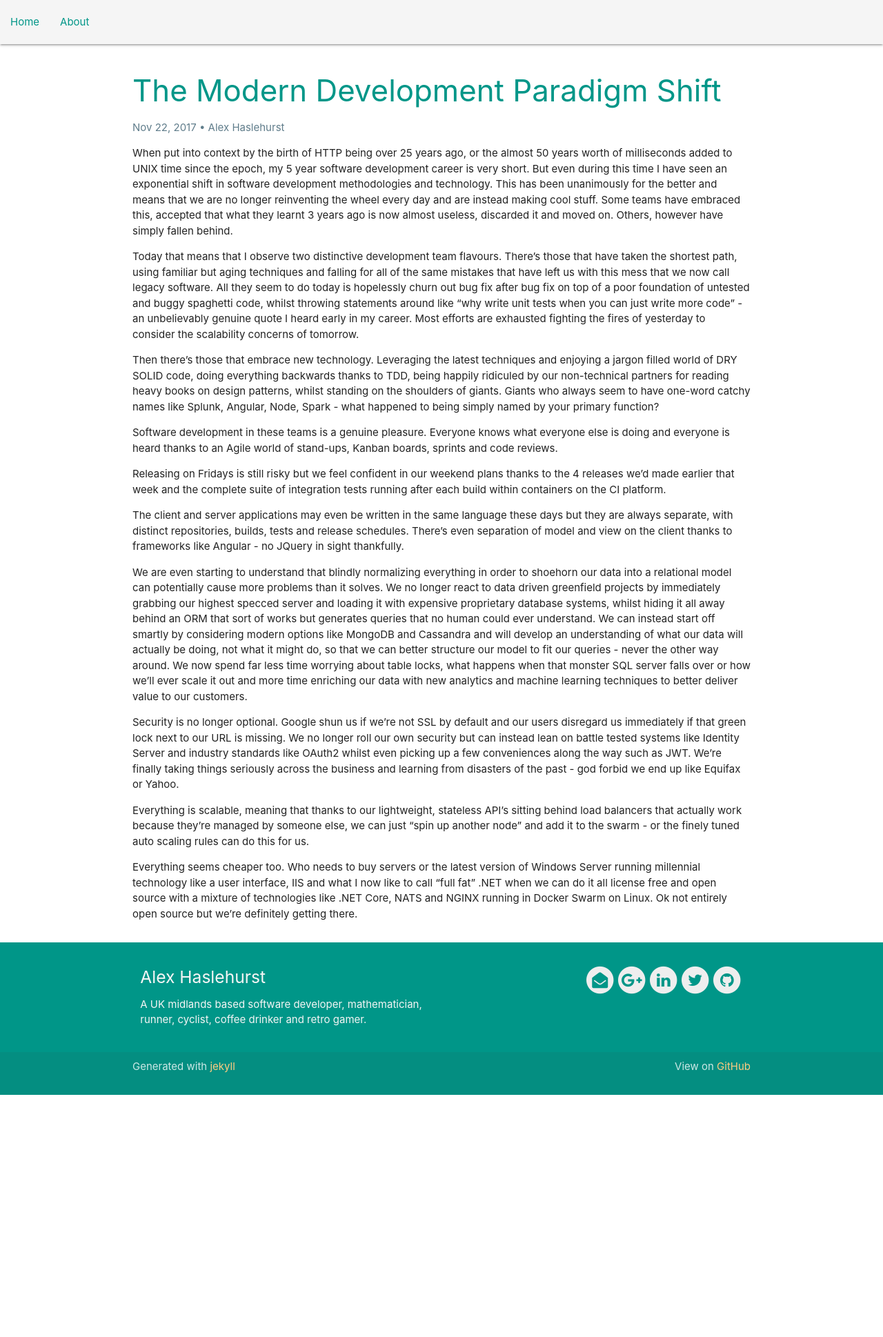
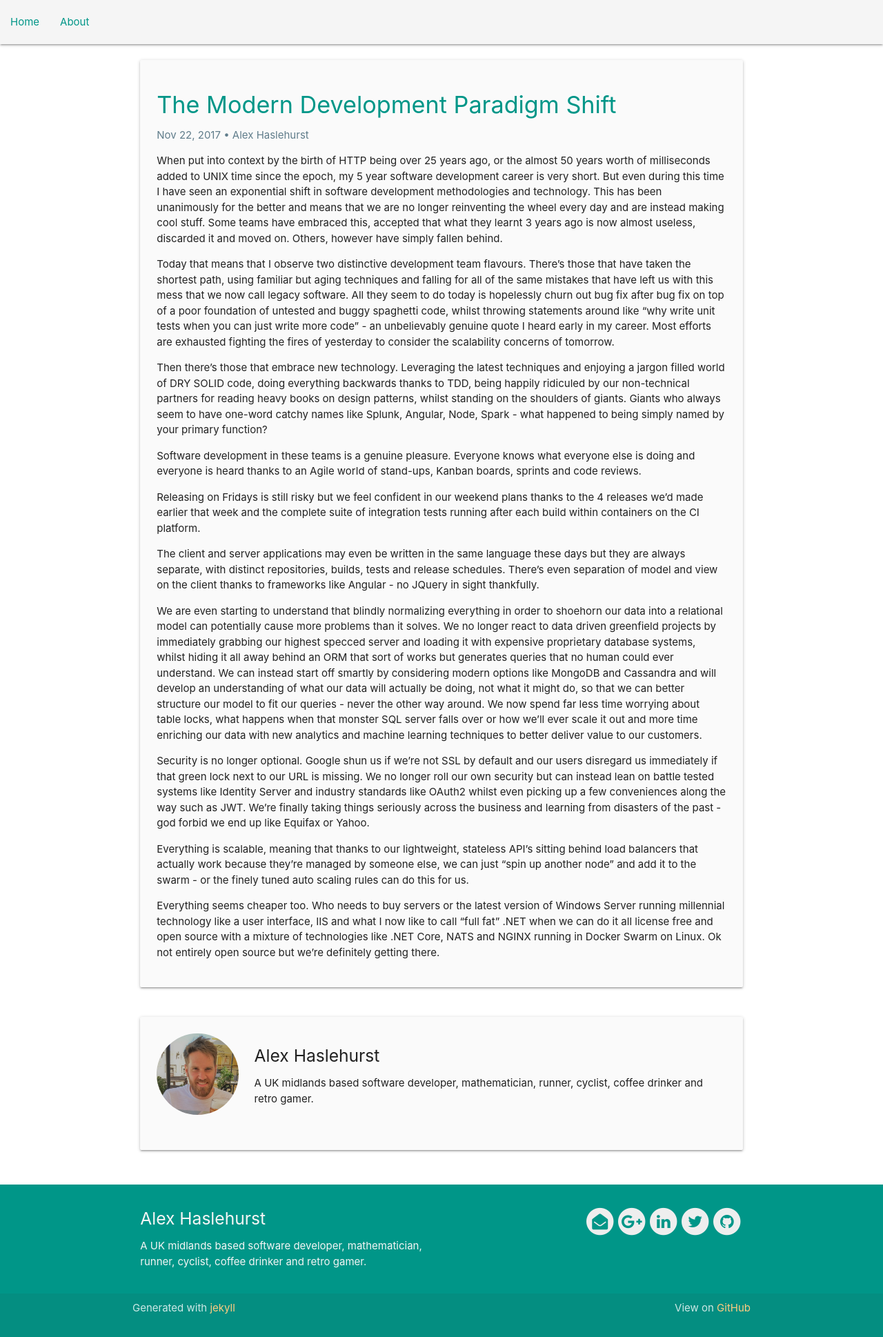
Before and after one commit to axle-h/axle-h.github.io, a Jekyll site: the page built from _posts/2017-11-22-the-modern-development-paradigm-shift.md, in a window 1280 px wide. Shown: the whole page at 69% size. Built offline with Jekyll 4.4.1, drawn with Linux system fonts in a browser that asks for light colours; before the commit the page ends 1587 px from its top, so only the background shows below that.

Commit message:
New post on emulation and cleaned up posts to be on materialize cards.

```diff
--- a/_includes/head.html
+++ b/_includes/head.html
@@ -23,4 +23,4 @@
     {% if jekyll.environment == 'production' and site.google_analytics %}
         {% include google-analytics.html %}
     {% endif %}
-<link href="/assets/css/bundle.76fcc5463b9dae36e26822bae500082e.css" rel="stylesheet"><script type="text/javascript" src="/assets/javascript/runtime.b54eb9ad69925bcfec01.js"></script><script type="text/javascript" src="/assets/javascript/polyfills.2f98b24d0f7ba3cc8e3b.js"></script><script type="text/javascript" src="/assets/javascript/vendor.4b91fcf927f12142c2b7.js"></script><script type="text/javascript" src="/assets/javascript/main.3f86f528b1a8daa5a643.js"></script></head>
+<link href="/assets/css/bundle.7a40b65e087101f8614460097ec10d9a.css" rel="stylesheet"><script type="text/javascript" src="/assets/javascript/runtime.b54eb9ad69925bcfec01.js"></script><script type="text/javascript" src="/assets/javascript/polyfills.2f98b24d0f7ba3cc8e3b.js"></script><script type="text/javascript" src="/assets/javascript/vendor.4b91fcf927f12142c2b7.js"></script><script type="text/javascript" src="/assets/javascript/main.3f86f528b1a8daa5a643.js"></script></head>
--- a/_layouts/post.html
+++ b/_layouts/post.html
@@ -5,20 +5,50 @@ layout: default
     <div class="section">
     <article class="post" itemscope itemtype="http://schema.org/BlogPosting">
 
-      <header class="post-header">
-        <h3 class="post-title primary-color-text" itemprop="name headline">{{ page.title | escape }}</h3>
-        <p class="post-meta blue-grey-text">
+      <div class="row">
+        <div class="col s12">
+          <div class="card grey lighten-5">
+              <div class="card-content post-content">
+                <header>
+                  <span class="card-title primary-color-text" itemprop="name headline">
+                      <h4>{{ page.title | escape }}</h4>
+                  </span>
+
+                  <p class="blue-grey-text">
                     <time datetime="{{ page.date | date_to_xmlschema }}" itemprop="datePublished">
                       {% assign date_format = site.minima.date_format | default: "%b %-d, %Y" %}
                       {{ page.date | date: date_format }}
                     </time>
                     {% if page.author %}
                       • <span itemprop="author" itemscope itemtype="http://schema.org/Person"><span itemprop="name">{{ page.author }}</span></span>
-          {% endif %}</p>
+                    {% endif %}
+                  </p>
                 </header>
 
-      <div class="post-content" itemprop="articleBody">
+                <section itemprop="articleBody">
                     {{ content }}
+                </section>
+              </div>
+          </div>
+        </div>
+      </div>
+
+      <div class="row">
+        <div class="col s12">
+          <div class="card-panel grey lighten-5">
+            <div class="row valign-wrapper">
+              <div class="col s3 l2">
+                  <img src="{{ "/assets/images/mugshot-square.jpg" | relative_url }}" alt="" class="circle responsive-img">
+              </div>
+              <div class="col s9 l10">
+                <h5>Alex Haslehurst</h5>
+                <p>
+                  A UK midlands based software developer, mathematician, runner, cyclist, coffee drinker and retro gamer.
+                </p>
+              </div>
+            </div>
+          </div>
+        </div>
       </div>
 
       {% if site.disqus.shortname %}
```
Also changed, not shown: _posts/2017-11-25-emulation-on-dot-net.md (added, +42 -0 lines), src/scss/main.scss (+18 -0 lines), assets/css/bundle.7a40b65e087101f8614460097ec10d9a.css, assets/images/mugshot-square.jpg (added). Lines whose indentation alone changed are shown as unchanged.
